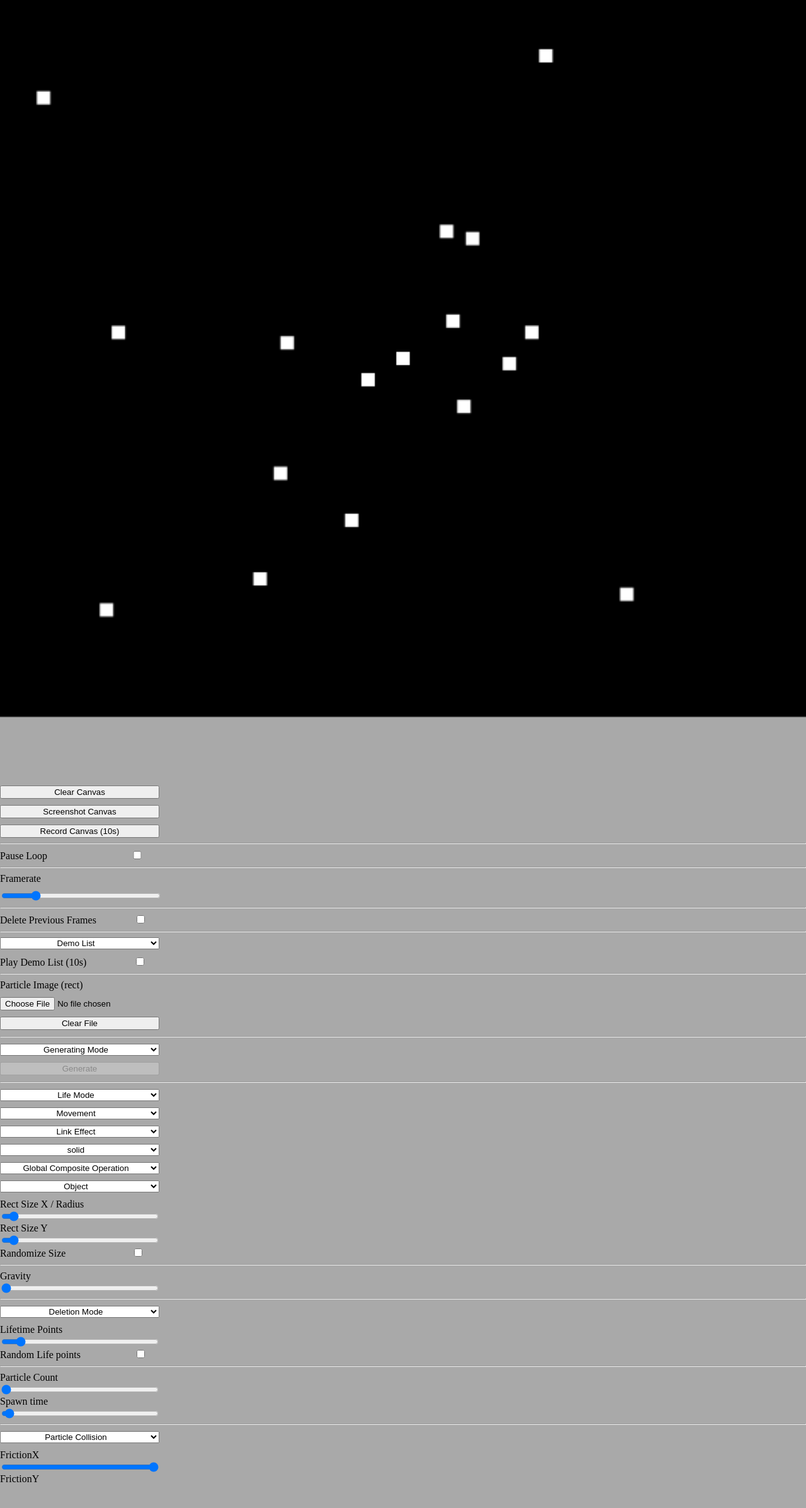
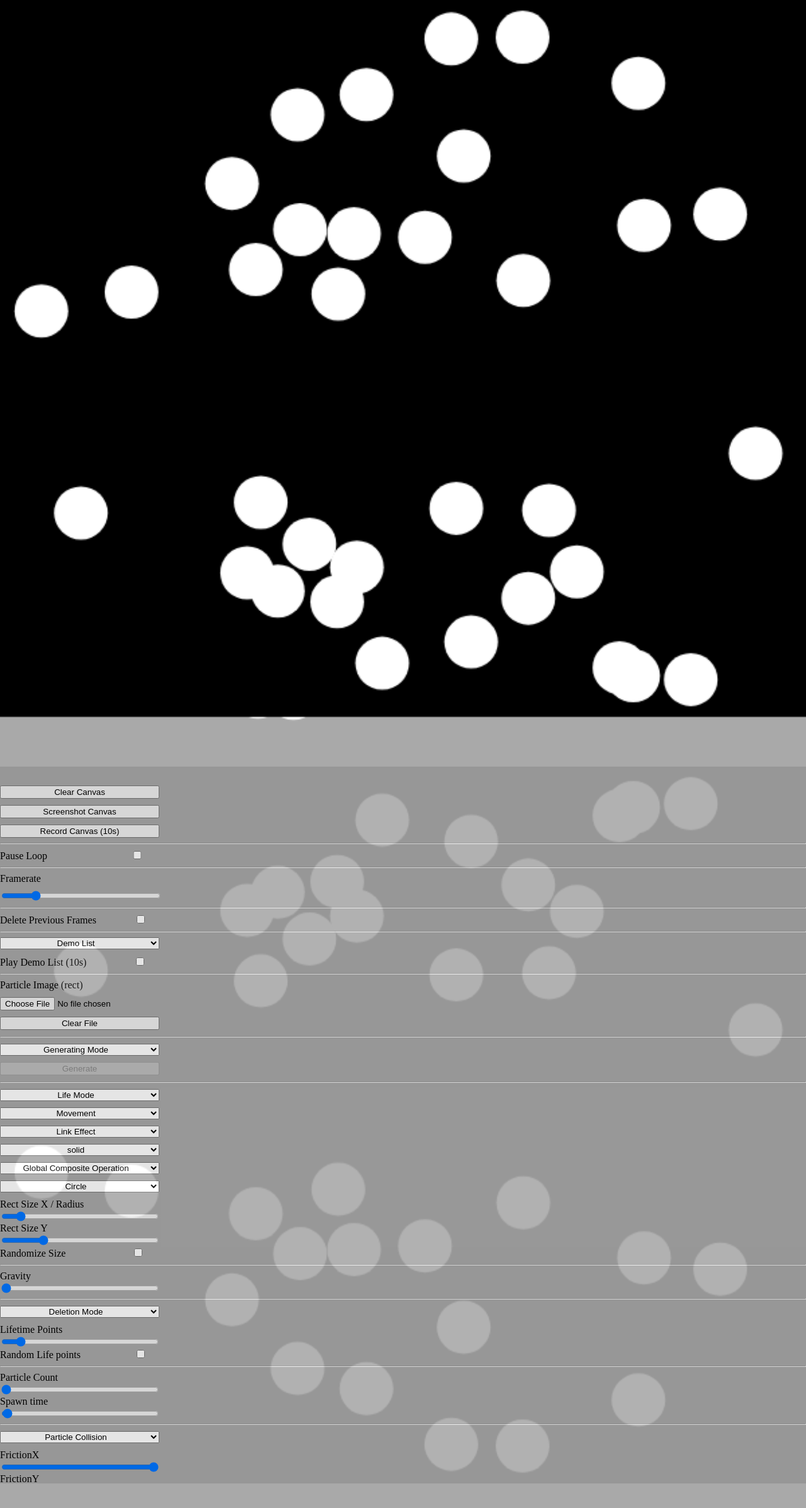
Before and after one commit to kippsGit/2020, a PHP site: page / in a window 1280 px wide. Shown: the top 2394 px of the page at 63% size. Run offline with PHP 8.4, Linux system fonts and the light colour scheme.

Commit message:
Add files via upload

```diff
--- a/Particle/index.html
+++ b/Particle/index.html
@@ -7,6 +7,7 @@
 </head>
 <body>
 <canvas id="canvas"></canvas>
+<canvas id="mirrorCanvas"></canvas>
 <div id="controllerFrame">
 	<input id="clearCanvasController" type="button" value="Clear Canvas" onclick="clrCnv()">
 	<input id="saveCanvas" type="button" value="Screenshot Canvas" onclick="saveCNVS()">
@@ -45,9 +46,9 @@
 	<!-- <label id="objectControllerLabel" for="objectController">Shape (Rectangle)</label>
 	<input id="objectController" type="range" min="0" max="1" value="0"> -->
 	<label for="sizeXController">Rect Size X / Radius</label>
-	<input id="sizeXController" type="range" min="0" max="200" value="10">
+	<input id="sizeXController" type="range" min="0" max="200" value="20">
 	<label for="sizeYController">Rect Size Y</label>
-	<input id="sizeYController" type="range" min="0" max="200" value="10">
+	<input id="sizeYController" type="range" min="0" max="200" value="50">
 	<label for="randomSizeController" title="randomize size based on the size X & Y controller value">Randomize Size</label>
 	<input id="randomSizeController" title="randomize size based on the size X & Y controller value" type="checkbox">
 	<hr>
@@ -66,7 +67,7 @@
 	<label for="particleCountController">Particle Count</label>
 	<input id="particleCountController" type="range" min="0" max="1000" value="1">
 	<label for="creationTimeController">Spawn time</label>
-	<input id="creationTimeController" type="range" min="0" max="10000" value="200">
+	<input id="creationTimeController" type="range" min="0" max="10000" value="100">
 
 	<hr>
 
@@ -76,17 +77,19 @@
 	<input id="frictionXController" type="range" min="0.0" max="1.0" step="0.1" value="1">
 	<label for="frictionYControllerLabel">FrictionY</label>
 	<input id="frictionYController" type="range" min="0.0" max="1.0" step="0.1" value="1">
+	<hr>
 
-	<hr>
+	<select id="spawnRulesController"></select>
+
 	<label for="posXController">Spawn position X</label>
 	<input id="posXController" type="range" min="0" max="1" value="20">
 	<label for="randomXController">Random spawn X</label>
-	<input id="randomXController" type="checkbox" min="0" max="1" value="1">
+	<input id="randomXController" type="checkbox" checked="true">
 	<hr>
 	<label for="posYController">Spawn position Y</label>
 	<input id="posYController" type="range" min="0" max="1" value="20">
 	<label for="randomYController">Random spawn Y</label>
-	<input id="randomYController" type="checkbox" min="0" max="1" value="1">
+	<input id="randomYController" type="checkbox" checked="true">
 	<hr>
 
 	<label for="velXMaxController">Vel Max X</label>
@@ -101,6 +104,7 @@
 	<hr>
 	<label for="randomColorController">Randomize Color</label>
 	<input id="randomColorController" type="checkbox">
+	<hr>
 	<label for="redChannelController">Red Channel</label>
 	<input id="redChannelController" type="range" min="0" max="255" value="255">
 	<label for="greenChannelController">Green Channel</label>
--- a/Particle/main.js
+++ b/Particle/main.js
@@ -1,5 +1,7 @@
-let canvas = document.querySelector("#canvas"),
-		c = canvas.getContext("2d");
+let canvas = getHtmlElements("#canvas"),
+	mirrorCanvas = getHtmlElements("#mirrorCanvas"),
+		c = canvas.getContext("2d"),
+		Mc = mirrorCanvas.getContext("2d");
 		canvas.width = 600;
 		canvas.height = 1080;
 	let canvas_width = window.innerWidth,
@@ -56,7 +58,8 @@
 		randomlifeTimeControllerLabel = getHtmlElements("#randomlifeTimeControllerLabel"),
 		framerateController = getHtmlElements("#framerateController"),
 		backgroundController = getHtmlElements("#backgroundController"),
-		pauseCanvasController = getHtmlElements("#pauseCanvasController");
+		pauseCanvasController = getHtmlElements("#pauseCanvasController"),
+		spawnRulesController = getHtmlElements("#spawnRulesController");
 
 	let partImage = new Image(),
 		fReader = new FileReader();
@@ -119,21 +122,41 @@
 			this.Cspeed = Math.random()*1+1;
 			this.CCspeed = Math.random()*-1-1;
 
+			this.velAssignerLimitor = {
+				x: 0,
+				y: 0
+			}
+
 			this.opacity = parseFloat(alphaChannelController.value);
 
 			//randomize x and y spawn position if...
 			if(randomXController.checked){
-				//this.pos.x = Math.random()*canvas.width;
-				/*secureSpawn();
-				this.pos.x = XYobj.tempConX;*/
-				this.pos.x = Math.random()*(canvas.width-0+parseInt(sizeXController.value))+0+parseInt(sizeXController.value)
-
+				switch(objectController.options.selectedIndex){
+					case 0:
+					case 1: // rectangle
+						this.pos.x = (Math.random()*canvas.width-parseInt(sizeXController.value))+parseInt(sizeXController.value);
+					break;
+					case 2: // circle
+						this.pos.x = Math.random()*canvas.width;
+						if(this.pos.x < this.siz.w){
+							this.pos.x = this.siz.w;
+						}
+					break;
+				}
 			}
 			if(randomYController.checked){
-				//this.pos.y = Math.random()*canvas.height/2;
-				/*secureSpawn();
-				this.pos.y = XYobj.tempConY;*/
-				this.pos.y = Math.random()*(canvas.height/2-0+parseInt(sizeYController.value))+0+parseInt(sizeYController.value)
+				switch(objectController.options.selectedIndex){
+					case 0:
+					case 1: // rectangle
+						this.pos.y = (Math.random()*canvas.height-parseInt(sizeYController.value))+parseInt(sizeYController.value);
+					break;
+					case 2: // circle
+						this.pos.y = Math.random()*canvas.height/2;
+						if(this.pos.y < this.siz.h){
+							this.pos.y = this.siz.h;
+						}
+					break;
+				}
 			}
 
 			//randomize lifetime value
@@ -176,6 +199,31 @@
 						this.pos.x = this.radius * Math.cos(this.angle * (Math.PI/180)) + canvas.width/2;
 						this.pos.y = this.radius * Math.sin(this.angle * (Math.PI/180)) + canvas.height/4;
 						this.angle += this.rndSpeed;
+					break;
+					case 5: // linear (random)
+						this.vel.y += this.gravity;
+
+						this.vel.x *= this.friction.x;
+						this.vel.y *= this.friction.y;
+
+						this.pos.x += this.vel.x;
+						this.pos.y += this.vel.y;
+
+						this.velAssignerLimitor.x++;
+						this.velAssignerLimitor.y++;
+
+						if(this.velAssignerLimitor.x >= 5){
+							this.velAssignerLimitor.x = 0;
+							this.vel.x = Math.random()*parseInt(velXMaxController.value) - parseInt(velXMinController.value);
+							//this.vel.x = Math.random() * 2 * Math.PI;
+
+						}
+						if(this.velAssignerLimitor.y >= 5){
+							this.velAssignerLimitor.y = 0;
+							this.vel.y = Math.random()*parseInt(velYMaxController.value) - parseInt(velYMinController.value);
+							//this.vel.y = Math.random() * 2 * Math.PI;
+						}
+
 					break;
 				}
 
@@ -569,6 +617,33 @@
 								c.stroke();
 							break;
 						}
+					break;
+					case 7: // 20px radius
+						c.strokeStyle = "rgba(" + redChannelController.value + ", " + greenChannelController.value + ", " + blueChannelController.value + "," + alphaChannelController.value + ")";
+						switch(objectController.options.selectedIndex){
+							case 0:
+							case 1: // square
+								c.beginPath();
+								c.moveTo(this.pos.x + this.siz.w/2, this.pos.y + this.siz.h/2);
+								for(let i in partArr){
+									if(Math.sqrt(Math.pow(partArr[i].pos.x - this.pos.x, 2) + Math.pow(partArr[i].pos.y - this.pos.y, 2)) < 50){
+										c.lineTo(partArr[i].pos.x + partArr[i].siz.w/2, partArr[i].pos.y + partArr[i].siz.h/2);
+									}
+								}
+								c.stroke();
+							break;
+							case 2: //circle
+								c.beginPath();
+								c.moveTo(this.pos.x, this.pos.y);
+								for(let i in partArr){
+									if(Math.sqrt(Math.pow(partArr[i].pos.x - this.pos.x, 2) + Math.pow(partArr[i].pos.y - this.pos.y, 2)) < 50){
+										c.lineTo(partArr[i].pos.x, partArr[i].pos.y);
+									}
+								}
+								c.stroke();
+							break;
+						}
+					break;
 				}
 				switch(objectController.options.selectedIndex){ // shape
 					case 0:
@@ -718,7 +793,7 @@
 			deletionModeController.options.selectedIndex = hh
 		}
 
-		// screen shot the canvas
+		// saving a still image (screenshot) from the canvas
 		let tempCNVS = document.createElement("canvas"),
  			TCNVSc = tempCNVS.getContext("2d"),
  			d = new Date();
@@ -894,8 +969,11 @@
 
 		// loop
 		//setInterval(()=>{
+
 		function loop(){
+
 			if(frameRate % FR == 0){
+
 				// saving to temporary canvas for exporting webm video
 				if(transferCanvasToTempCanvas){
 					tempCNVS.width = canvas.width;
@@ -909,12 +987,23 @@
 				}
 				switch(backgroundController.options.selectedIndex){
 					case 0:
-					case 1:
+					case 1: // default
 						c.fillStyle = "rgba(" + bgRedChannelController.value + ", " + bgGreenChannelController.value + ", " + bgBlueChannelController.value + ", " + bgAlphaChannelController.value + ")";
 						c.fillRect(0,0,canvas.width,canvas.height/2);
 					break;
-					case 2:
+					case 2: // none
 
+					break;
+					case 3: // file input
+
+					break;
+					case 4: // gradient
+						var gradient = c.createLinearGradient(0, 0, canvas.width, 0);
+							gradient.addColorStop("0"," magenta");
+							gradient.addColorStop("0.5", "blue");
+							gradient.addColorStop("1.0", "red");
+							c.fillStyle = gradient;
+						c.fillRect(0,0,canvas.width,canvas.height/2);
 					break;
 				}
 
@@ -937,6 +1026,10 @@
 				}else{
 					clearInterval(CP);
 				}
+				// mirror main to canvas to mirrorCanvas
+				mirrorCanvas.width = canvas.width;
+				mirrorCanvas.height = canvas.height/2;
+				Mc.drawImage(canvas, 0, 0);
 		};loop();
 		//}, 60)
 
@@ -961,7 +1054,8 @@
 		controllerFrame.style.width = canvas_width;
 		controllerFrame.style.height = canvas_height/2;
 
-		controllerFrame.style.top ="50%";
+		mirrorCanvas.style.width = "" + canvas_width + "px";
+		mirrorCanvas.style.height = "" + canvas_height/2 + "px";
 	}
 	adjustScreen();
 
--- a/Particle/style.css
+++ b/Particle/style.css
@@ -11,20 +11,28 @@
 		left: 50%;
 		transform: translateX(-50%);
 	}
+	#mirrorCanvas{
+		position: absolute;
+		top: 50%;
+		left: 50%;
+		transform: rotateX(180deg) translateX(-50%) !important;
+	}
 	#controllerFrame{
 		background-color: darkgray;
 		padding: 0px;
 		position: absolute;
 		/*border: 1px solid red;*/
 		margin: 0 auto;
+		top: 50%;
 		left: 50%;
 		transform: translateX(-50%);
 		overflow-y: auto;
 		white-space: nowrap;
 		overflow-x: hidden;
+		opacity: .9;
 	}
 
-	#clearCanvasController, #GCOController, #saveCanvas, #objectController, #sizeXController, #sizeYController, #gravityController, #lifeTimeController, #randomlifeTimeController, #posXController, #posYController, #randomXController, #randomYController, #velXMaxController, #velXMinController, #velYMaxController, #velYMinController, #particleCountController, #creationTimeController, #redChannelController, #greenChannelController, #blueChannelController, #alphaChannelController, #bgRedChannelController, #bgGreenChannelController, #bgBlueChannelController, #bgAlphaChannelController, #randomColorController, #canvasBoundaryController, #linkController, #frictionXController, #frictionYController, #collisionController, #dropdownWrapper, #demoListController, #particleImageController, #clearFileInputController, #modeController, #generateParticlesController, #lifeModeController, #deletePreviousFrames, #loopDemoController, #movementController, #aboutController, #infoFrame, #deletionModeController, #randomSizeController, #updateAppController, #framerateController, #backgroundController, #pauseCanvasController{
+	#clearCanvasController, #GCOController, #saveCanvas, #objectController, #sizeXController, #sizeYController, #gravityController, #lifeTimeController, #randomlifeTimeController, #posXController, #posYController, #randomXController, #randomYController, #velXMaxController, #velXMinController, #velYMaxController, #velYMinController, #particleCountController, #creationTimeController, #redChannelController, #greenChannelController, #blueChannelController, #alphaChannelController, #bgRedChannelController, #bgGreenChannelController, #bgBlueChannelController, #bgAlphaChannelController, #randomColorController, #canvasBoundaryController, #linkController, #frictionXController, #frictionYController, #collisionController, #dropdownWrapper, #demoListController, #particleImageController, #clearFileInputController, #modeController, #generateParticlesController, #lifeModeController, #deletePreviousFrames, #loopDemoController, #movementController, #aboutController, #infoFrame, #deletionModeController, #randomSizeController, #updateAppController, #framerateController, #backgroundController, #pauseCanvasController, #spawnRulesController{
 		position: relative;
 		/*transform: translateX(-50%);*/
 		/*top: 50%;*/
@@ -171,6 +179,11 @@
 		display: inline-flex;
 		transform: translateX(4%);
 	}
+	#spawnRulesController{
+		width: 253px;
+		margin-bottom: 10px;
+		text-align-last: center;
+	}
 
 
 	#linkController{
@@ -253,7 +266,8 @@
 	#updateAppController:hover,
 	#framerateController:hover,
 	#backgroundController:hover,
-	#pauseCanvasController:hover{
+	#pauseCanvasController:hover,
+	#spawnRulesController:hover{
 		cursor: pointer;
 	}
 
```
Also changed, not shown: Particle/storage.js (+9 -0 lines).
